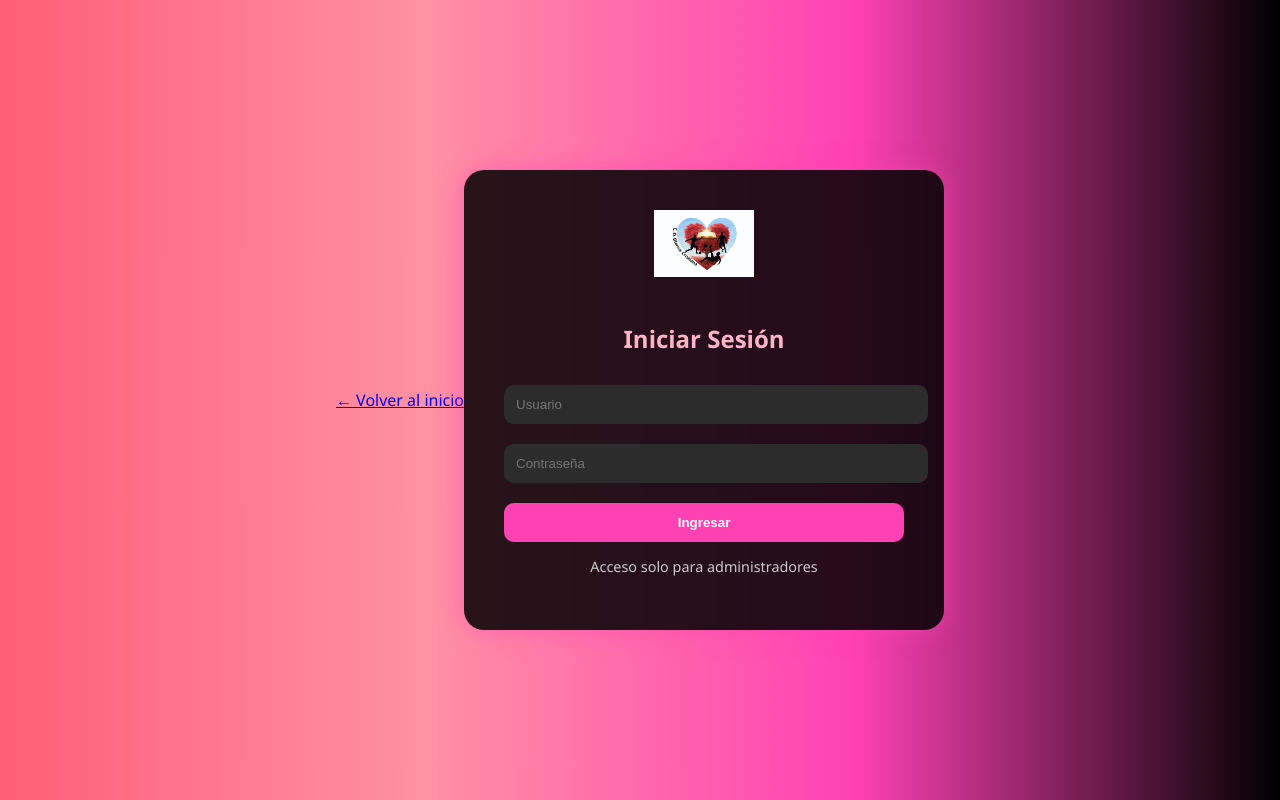
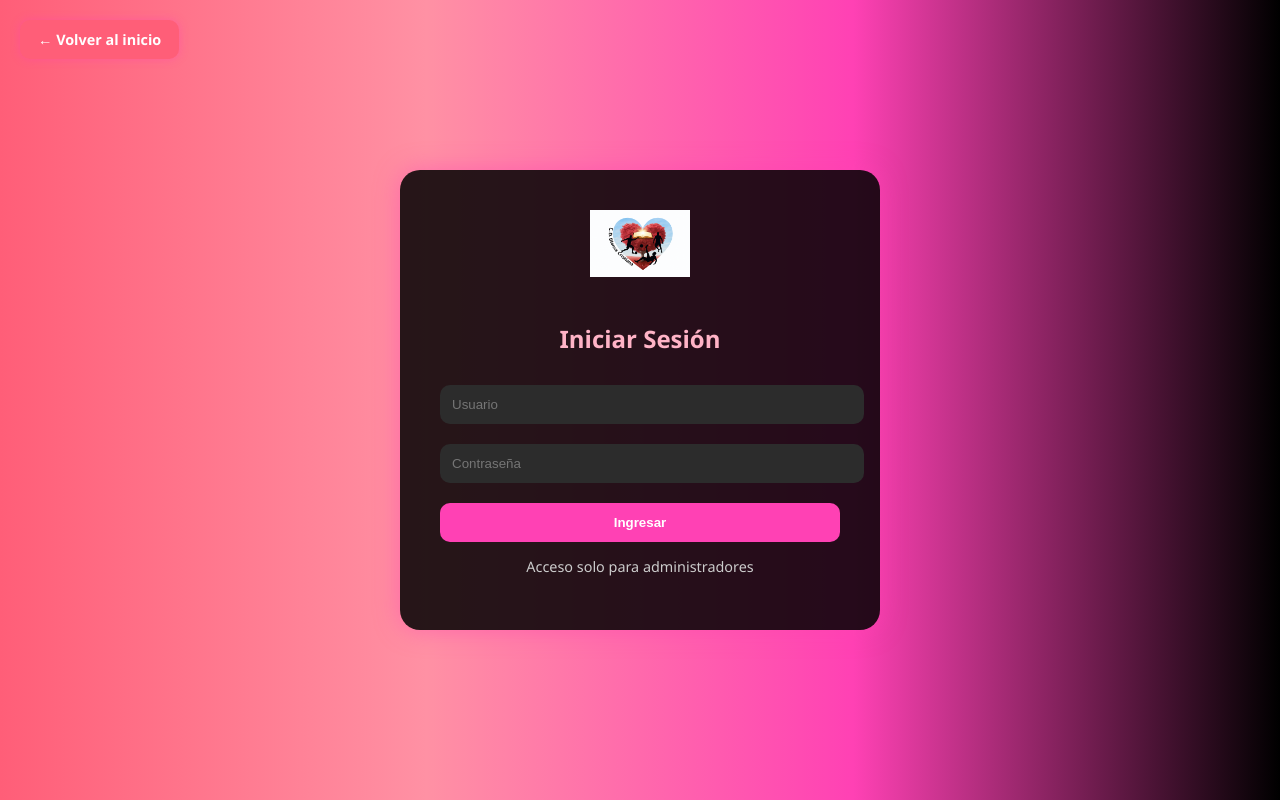
Before and after one commit to Luggutiu/Club-Deportivo-Blanca-Cristiana, a FastAPI app: page /login in a window 1280 px wide. Run offline with FastAPI, Linux system fonts and the light colour scheme; parts of the project's set-up code (start-up, migrations or seed data) failed here and were passed over.

Commit message:
🔍 Debug: 7activamoios

```diff
--- a/app/templates/login.html
+++ b/app/templates/login.html
@@ -13,8 +13,9 @@
       display: flex;
       justify-content: center;
       align-items: center;
-      height: 100vh;
+      min-height: 100vh;
       color: white;
+      position: relative;
     }
 
     .login-box {
@@ -77,16 +78,43 @@
       margin-bottom: 15px;
     }
 
+    .back-button {
+      position: fixed;
+      top: 20px;
+      left: 20px;
+      background-color: #ff5e78;
+      color: white;
+      padding: 10px 18px;
+      border: none;
+      border-radius: 10px;
+      font-size: 0.9rem;
+      text-decoration: none;
+      font-weight: bold;
+      box-shadow: 0 0 10px rgba(255, 65, 180, 0.4);
+      transition: background-color 0.3s ease, transform 0.2s ease;
+      z-index: 1000;
+    }
+
+    .back-button:hover {
+      background-color: #ff91a4;
+      transform: scale(1.05);
+    }
+
     @media (max-width: 480px) {
       .login-box {
         padding: 25px;
+      }
+
+      .back-button {
+        font-size: 0.8rem;
+        padding: 8px 14px;
       }
     }
   </style>
 </head>
 <body>
 
-   <a href="/" class="back-button">← Volver al inicio</a>
+  <a href="/" class="back-button">← Volver al inicio</a>
 
   <div class="login-box">
     <img src="{{ url_for('static', path='logo.png') }}" alt="Logo del Club">
```
Also changed, not shown: app/templates/confirmacion_suscripcion.html (+68 -13 lines).
